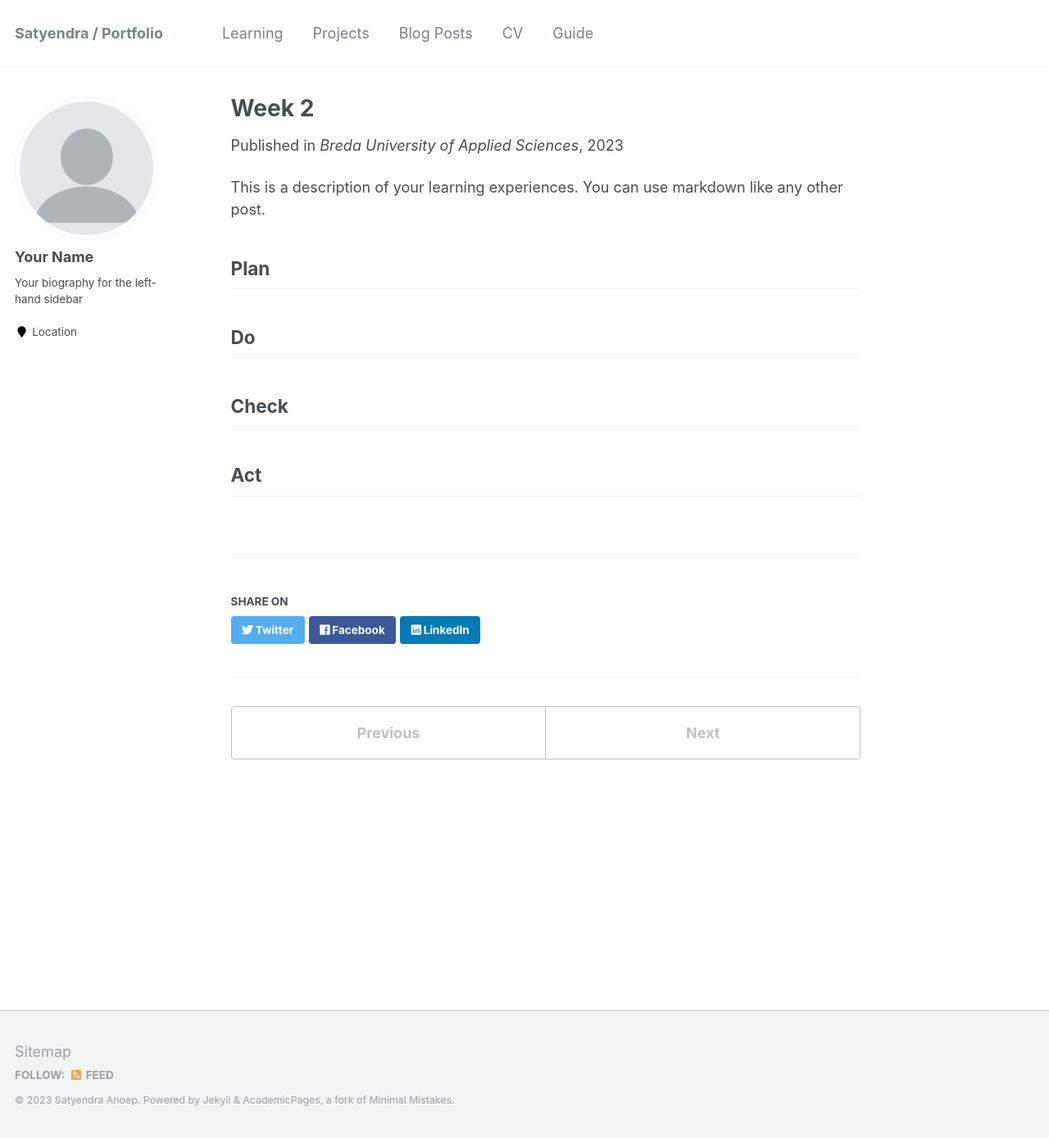
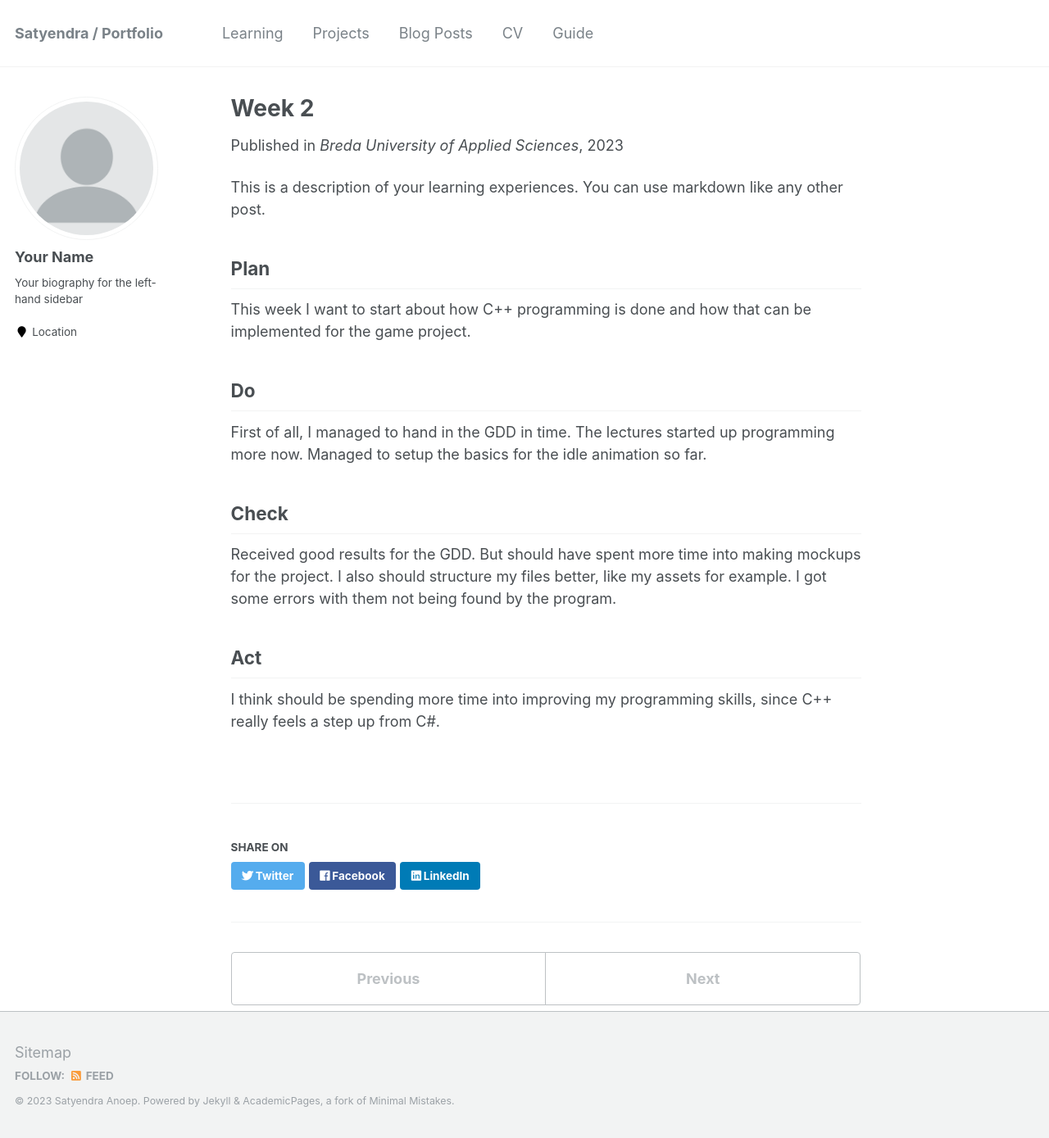
Before and after one commit to GitSatyen/CourseBuas, a Jekyll site: the page built from _learning/week-2.md, in a window 1280 px wide and 1389 px high. Shown: the whole window at 82% size. Built offline with Jekyll 4.4.1, drawn with Linux system fonts in a browser that asks for light colours.

Commit message:
updated week 2

```diff
--- a/_learning/week-2.md
+++ b/_learning/week-2.md
@@ -17,6 +17,7 @@ NOTE: Fill this section in at the beginning of the week!
 
 What do you plan to do this week? What new knowledge do you want to acquire? Do you want to follow any of the learning units for the course? Do you want to work on the assignment for the course? How much time do you estimate you will spend on these tasks?
 -->
+This week I want to start about how C++ programming is done and how that can be implemented for the game project.
 
 ## Do
 
@@ -28,6 +29,8 @@ What were you actually able to accomplish? Was it more or less than what you pla
 Provide as much context as possible. Use code snippets or take screenshots of what you were able to accomplish. Please provide references to any additional sources of information that helped you.
 -->
 
+First of all, I managed to hand in the GDD in time. The lectures started up programming more now.
+Managed to setup the basics for the idle animation so far.
 ## Check
 
 <!---
@@ -41,6 +44,8 @@ Did you give anyone else feedback? Who did you give feedback to? How did they re
 
 NOTE: Any source of feedback is feedback!
 -->
+Received good results for the GDD. But should have spent more time into making mockups for the project.
+I also  should structure my files better, like my assets for example. I got some errors with them not being found by the program.
 
 ## Act
 
@@ -51,3 +56,4 @@ What action points can you identify from this week? What would you like to impro
 
 If your planned time estimates were not accurate, what would you do to improve them?
 -->
+I think should be spending more time into improving my programming skills, since C++ really feels a step up from C#.
```
